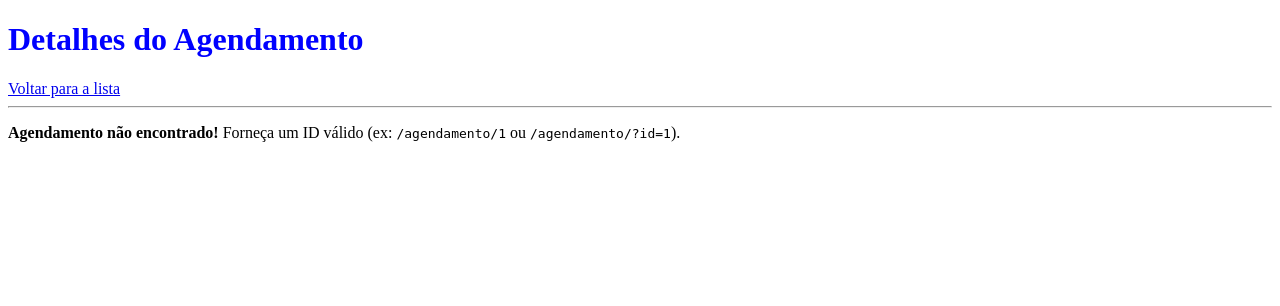
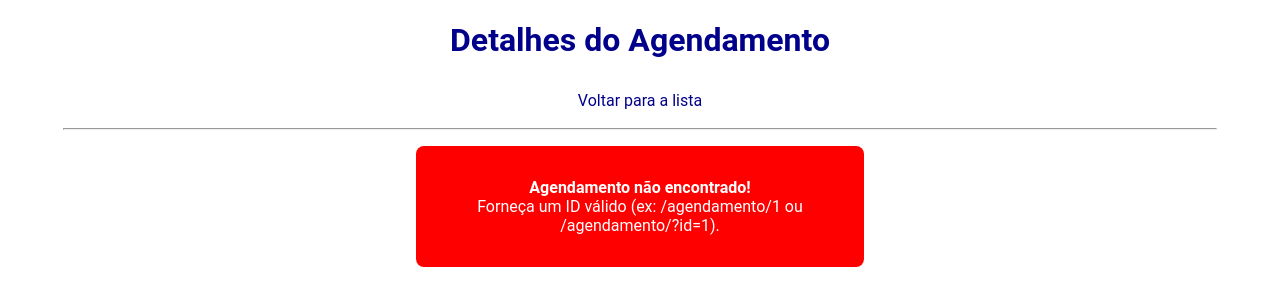
Before and after one commit to SirHick/sa-barbearia, a Flask app: page /agendamento/ in a window 1280 px wide. Shown: the top 306 px of the page. Run offline with Flask 3, Linux system fonts and the light colour scheme.

Commit message:
add customization

```diff
--- a/static/style.css
+++ b/static/style.css
@@ -6,7 +6,7 @@
 
 .titulo{
 
-    color: blue;
+    color: darkblue;
     justify-self: center;
 
 }
@@ -23,7 +23,7 @@
 
 .navBar a{
 
-    color : blue;
+    color : darkblue;
 
     text-decoration: none;
 
@@ -35,7 +35,7 @@
 
 .navBar a:hover{
 
-    background-color: blue;
+    background-color: darkblue;
 
     color: white;
 
@@ -49,3 +49,7 @@
     justify-self: center;
 
 }
+
+.linha{
+    width: 90vw;
+}
--- a/templates/agendamentos_status.html
+++ b/templates/agendamentos_status.html
@@ -3,6 +3,8 @@
 <head>
     <meta charset="UTF-8">
     <title>Agendamentos por Status</title>
+    <link rel="stylesheet" href="{{ url_for('static', filename='style.css') }}">
+
 </head>
 <body>
     <h1 style="color: blue">Filtrar Agendamentos por Status</h1>
--- a/templates/detalhe.html
+++ b/templates/detalhe.html
@@ -3,25 +3,30 @@
 <head>
     <meta charset="UTF-8">
     <title>Detalhes do Agendamento</title>
+    <link rel="stylesheet" href="{{ url_for('static', filename='style.css') }}">
+
 </head>
 <body>
-    <h1 style="color: blue">Detalhes do Agendamento</h1>
-    <a href="/agendamentos">Voltar para a lista</a>
-    <hr>
+    <h1 class="titulo">Detalhes do Agendamento</h1>
+    <nav class="navBar">
+        <a href="/agendamentos">Voltar para a lista</a>
+    </nav>
+
+    <hr class="linha">
 
     {% if agendamento %}
-        <ul>
+        <ul style="background-color: darkblue; color: white; display: grid; grid-template-columns: auto auto auto; text-align: start; padding: 2rem; justify-self: center; gap: 2rem; border-radius: 8px">
             <li><strong>ID:</strong> {{ agendamento.id }}</li>
             <li><strong>Cliente:</strong> {{ agendamento.cliente }}</li>
             <li><strong>Telefone:</strong> {{ agendamento.telefone }}</li>
             <li><strong>Serviço:</strong> {{ agendamento.servico }}</li>
             <li><strong>Preço:</strong> R$ {{ agendamento.preco }}</li>
             <li><strong>Barbeiro:</strong> {{ agendamento.barbeiro }}</li>
-            <li><strong>Data do Agendamento:</strong> {{ agendamento.data_agendamento }}</li>
+            <li><strong>Data do Agendamento:</strong>{{ agendamento.data_agendamento }}</li>
             <li><strong>Status:</strong> {{ agendamento.status_agendamento }}</li>
         </ul>
     {% else %}
-        <p><strong>Agendamento não encontrado!</strong> Forneça um ID válido (ex: <code>/agendamento/1</code> ou <code>/agendamento/?id=1</code>).</p>
+        <p style = " background-color: red; color: white; padding: 2rem; align-content: center; border-radius: 8px; text-align: center; max-width: 30vw; justify-self: center"><strong>Agendamento não encontrado!</strong> <br> Forneça um ID válido (ex: <code>/agendamento/1</code> ou <code>/agendamento/?id=1</code>).</p>
     {% endif %}
 </body>
 </html>
--- a/templates/index.html
+++ b/templates/index.html
@@ -3,6 +3,8 @@
 <head>
     <meta charset="UTF-8">
     <title>{{ nome_barbearia }} - Início</title>
+    <link rel="stylesheet" href="{{ url_for('static', filename='style.css') }}">
+
 </head>
 <body>
     <h1 style="color: blue">Bem-vindo à {{ nome_barbearia }}</h1>
```
Also changed, not shown: templates/agendamentos.html (+12 -2 lines).
